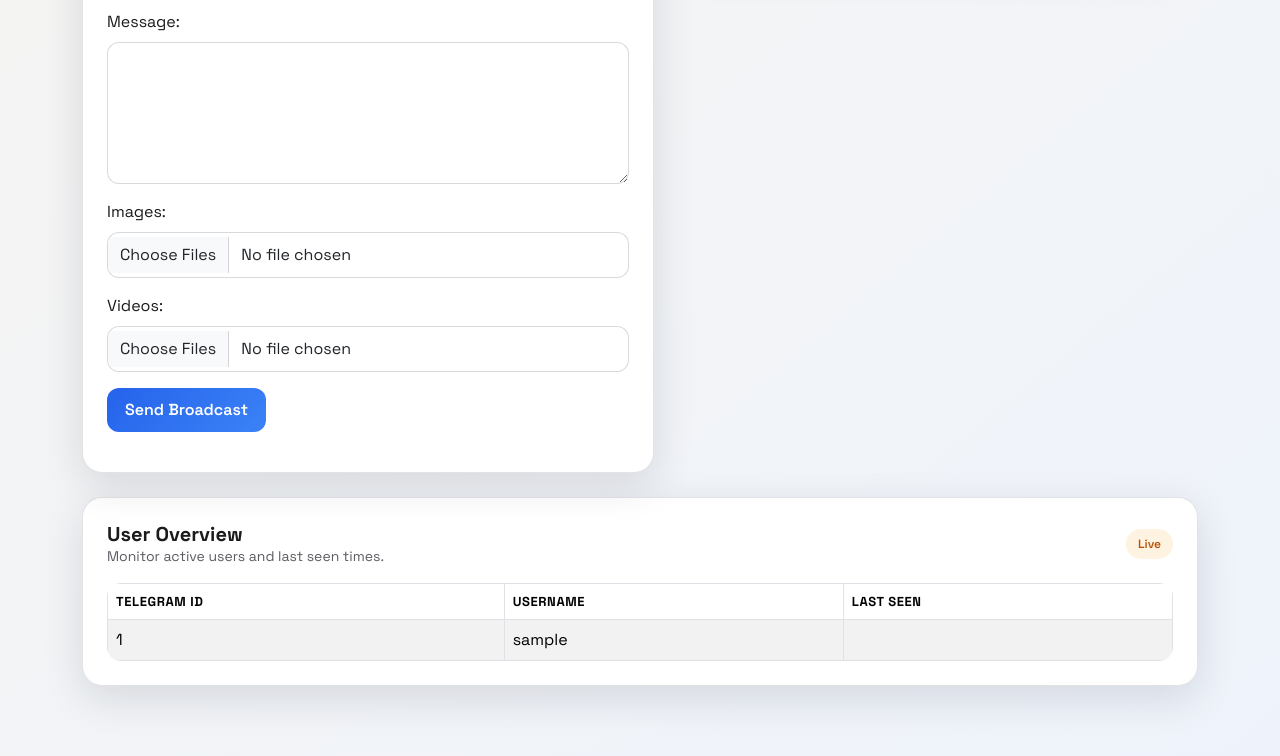
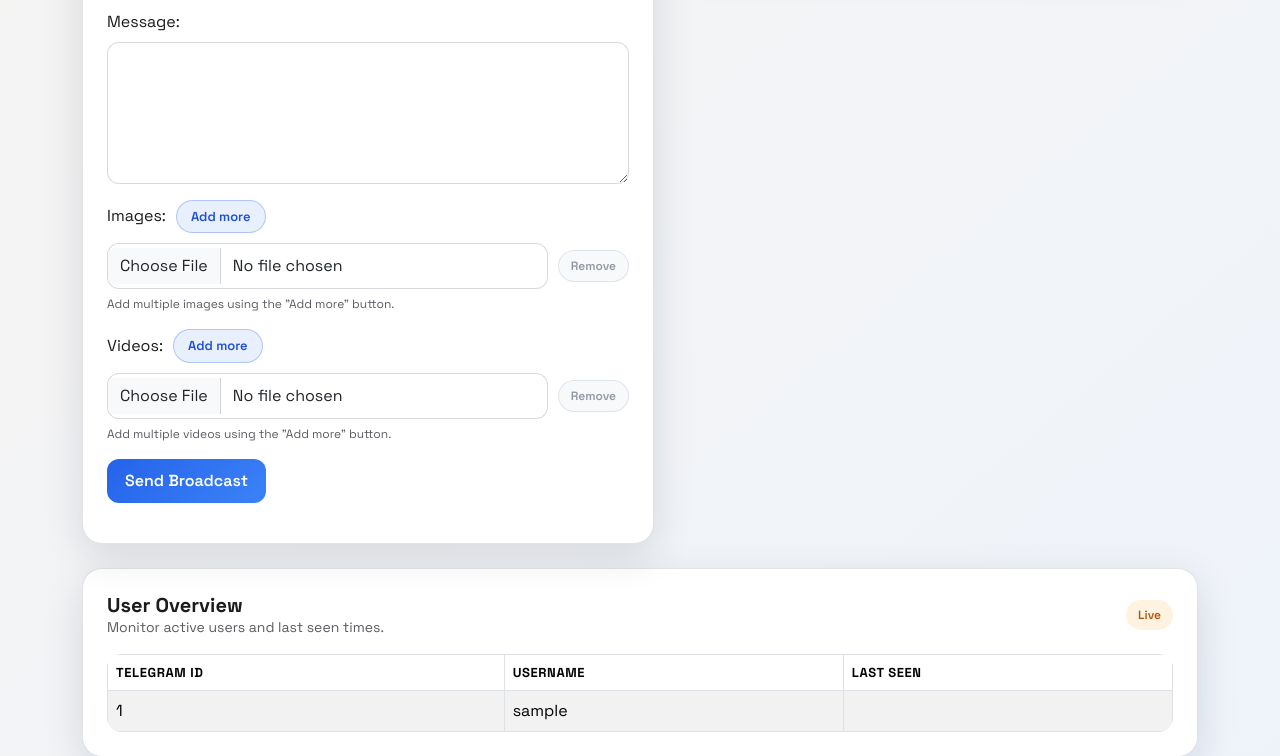
Before and after one commit to WalkingBad62/telegram-bot, a FastAPI app: page /admin in a window 1280 px wide. Shown: the part 436-1192 px from the top of the page. Before the commit the page ends 1160 px from the top, so only its background shows below. Run offline with FastAPI, Linux system fonts and the light colour scheme; the visitor is signed in with stand-in values (Sample User, id 1); data comes from the database, SQL or seed files in the repository; data that the repository does not hold is empty.

Commit message:
Improve multi-file broadcast UI

```diff
--- a/templates/admin_panel.html
+++ b/templates/admin_panel.html
@@ -128,6 +128,49 @@
             border-radius: 12px;
             padding: 10px 18px;
             font-weight: 600;
+        }
+        .file-group {
+            display: grid;
+            gap: 10px;
+        }
+        .file-row {
+            display: grid;
+            grid-template-columns: minmax(0, 1fr) auto;
+            gap: 10px;
+            align-items: center;
+        }
+        .file-actions {
+            display: inline-flex;
+            align-items: center;
+            gap: 10px;
+            margin-bottom: 10px;
+        }
+        .add-file-btn {
+            border-radius: 999px;
+            padding: 6px 14px;
+            border: 1px solid rgba(37, 99, 235, 0.3);
+            background: rgba(37, 99, 235, 0.1);
+            color: #1d4ed8;
+            font-weight: 600;
+            font-size: 13px;
+        }
+        .remove-file-btn {
+            border-radius: 999px;
+            padding: 6px 12px;
+            border: 1px solid rgba(148, 163, 184, 0.4);
+            background: rgba(148, 163, 184, 0.12);
+            color: #475569;
+            font-weight: 600;
+            font-size: 12px;
+        }
+        .remove-file-btn:disabled {
+            opacity: 0.6;
+            cursor: not-allowed;
+        }
+        .file-hint {
+            color: var(--muted);
+            font-size: 12px;
+            margin-top: 6px;
         }
         #result {
             font-weight: 600;
@@ -320,12 +363,30 @@
                         <textarea id="unifiedMessage" name="message" class="form-control" rows="5" style="min-height:140px;"></textarea>
                     </div>
                     <div class="mb-3">
-                        <label class="form-label">Images:</label>
-                        <input type="file" id="unifiedImageFile" name="images" accept="image/*" class="form-control" multiple>
+                        <div class="file-actions">
+                            <label class="form-label mb-0">Images:</label>
+                            <button type="button" id="addImageBtn" class="add-file-btn">Add more</button>
+                        </div>
+                        <div id="imageInputs" class="file-group">
+                            <div class="file-row">
+                                <input type="file" name="images" accept="image/*" class="form-control">
+                                <button type="button" class="remove-file-btn" disabled>Remove</button>
+                            </div>
+                        </div>
+                        <div class="file-hint">Add multiple images using the "Add more" button.</div>
                     </div>
                     <div class="mb-3">
-                        <label class="form-label">Videos:</label>
-                        <input type="file" id="unifiedVideoFile" name="videos" accept="video/*" class="form-control" multiple>
+                        <div class="file-actions">
+                            <label class="form-label mb-0">Videos:</label>
+                            <button type="button" id="addVideoBtn" class="add-file-btn">Add more</button>
+                        </div>
+                        <div id="videoInputs" class="file-group">
+                            <div class="file-row">
+                                <input type="file" name="videos" accept="video/*" class="form-control">
+                                <button type="button" class="remove-file-btn" disabled>Remove</button>
+                            </div>
+                        </div>
+                        <div class="file-hint">Add multiple videos using the "Add more" button.</div>
                     </div>
                     <button type="submit" class="btn btn-primary">Send Broadcast</button>
                 </form>
@@ -421,6 +482,10 @@
         const confirmDeleteReply = document.getElementById('confirmDeleteReply');
         const toggleDeletePreview = document.getElementById('toggleDeletePreview');
         const PREVIEW_LIMIT = 140;
+        const imageInputs = document.getElementById('imageInputs');
+        const videoInputs = document.getElementById('videoInputs');
+        const addImageBtn = document.getElementById('addImageBtn');
+        const addVideoBtn = document.getElementById('addVideoBtn');
 
         function truncateText(text, limit) {
             if (!text) return "";
@@ -447,6 +512,35 @@
             isPreviewExpanded = !isPreviewExpanded;
             applyPreview();
         };
+
+        function addFileRow(container, accept) {
+            const row = document.createElement('div');
+            row.className = 'file-row';
+            row.innerHTML = `
+                <input type="file" name="${accept === 'image' ? 'images' : 'videos'}" accept="${accept === 'image' ? 'image/*' : 'video/*'}" class="form-control">
+                <button type="button" class="remove-file-btn">Remove</button>
+            `;
+            const removeBtn = row.querySelector('.remove-file-btn');
+            removeBtn.onclick = () => {
+                row.remove();
+                updateRemoveButtons(container);
+            };
+            container.appendChild(row);
+            updateRemoveButtons(container);
+        }
+
+        function updateRemoveButtons(container) {
+            const rows = container.querySelectorAll('.file-row');
+            rows.forEach((row, index) => {
+                const btn = row.querySelector('.remove-file-btn');
+                btn.disabled = rows.length === 1 && index === 0;
+            });
+        }
+
+        addImageBtn.onclick = () => addFileRow(imageInputs, 'image');
+        addVideoBtn.onclick = () => addFileRow(videoInputs, 'video');
+        updateRemoveButtons(imageInputs);
+        updateRemoveButtons(videoInputs);
         document.getElementById('confirmDeleteBtn').onclick = async function() {
             if (!pendingDeleteId) {
                 return;
@@ -624,8 +718,14 @@
                 }
             }
             const message = document.getElementById('unifiedMessage').value;
-            const imageFiles = document.getElementById('unifiedImageFile').files;
-            const videoFiles = document.getElementById('unifiedVideoFile').files;
+            const imageFiles = [];
+            imageInputs.querySelectorAll('input[type="file"]').forEach(input => {
+                Array.from(input.files).forEach(file => imageFiles.push(file));
+            });
+            const videoFiles = [];
+            videoInputs.querySelectorAll('input[type="file"]').forEach(input => {
+                Array.from(input.files).forEach(file => videoFiles.push(file));
+            });
             if (!message && imageFiles.length === 0 && videoFiles.length === 0) {
                 document.getElementById('result').innerText = 'Please provide at least a message, image, or video.';
                 return;
```
